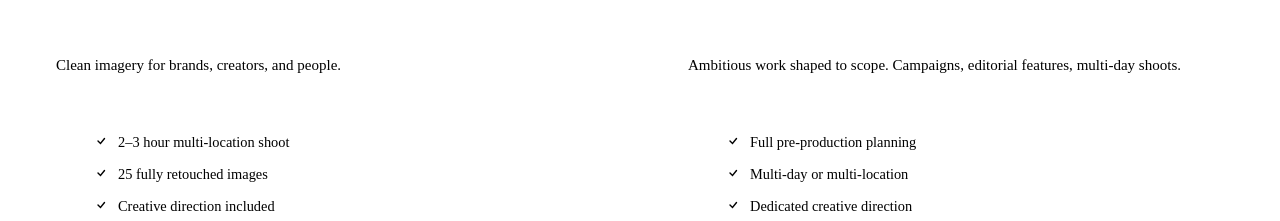
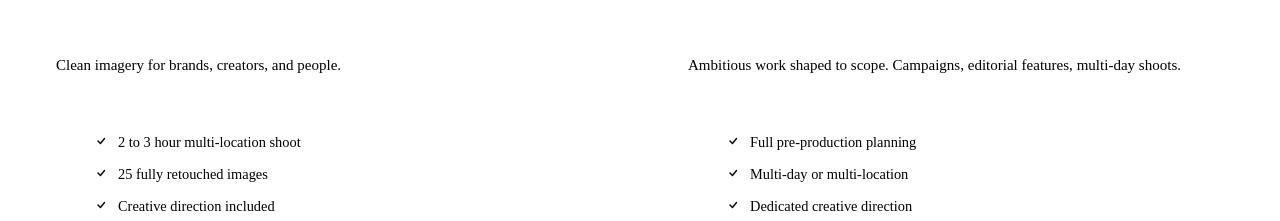
Before and after one commit to DavisHiggins/wynotpicsV2, a React (Vite) app: page /pricing in a window 1280 px wide. Shown: the part 1221-1442 px from the top of the page. Built offline with nearby package versions, Linux system fonts and the light colour scheme; the HTML template or start-up script is replaced by a standard one.

Commit message:
Add files via upload

```diff
--- a/src/data/pricingData.js
+++ b/src/data/pricingData.js
@@ -40,7 +40,7 @@ export const pricingPackages = [
     currency: '$',
     description: 'Clean imagery for brands, creators, and people.',
     features: [
-      '2–3 hour multi-location shoot',
+      '2 to 3 hour multi-location shoot',
       '25 fully retouched images',
       'Creative direction included',
       'Horizontal & vertical formats',
```
